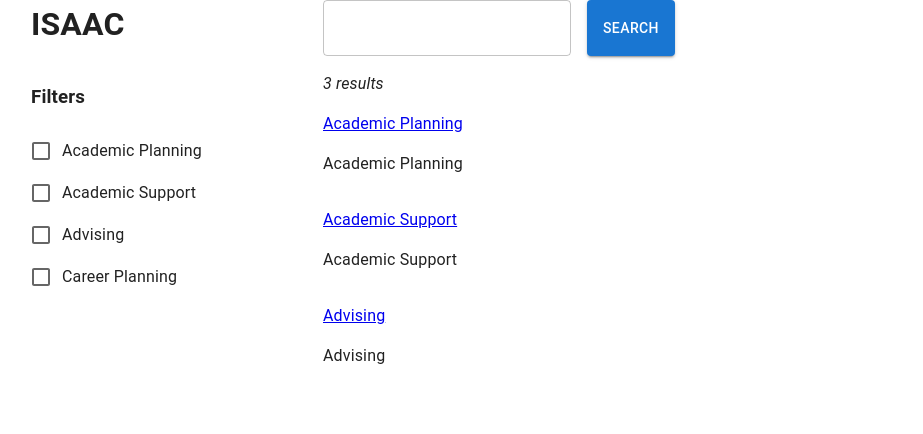
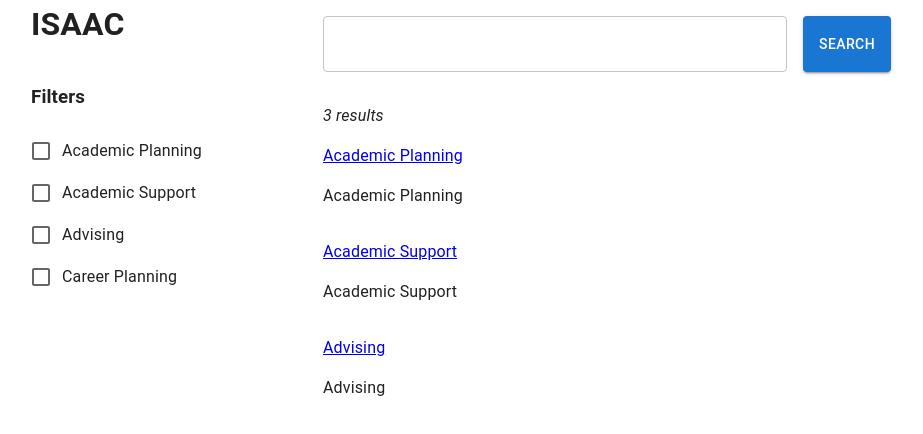
Before and after one commit to regex-capstone/B10-Regex-Capstone, a Next.js app: page /search in a window 1280 px wide. Shown: the top 434 px of the page, without its empty margins (33-956 px from the left). Built offline with nearby package versions, Linux system fonts and the light colour scheme.

Commit message:
Added padding to SearchBar

```diff
--- a/client/SearchBar.tsx
+++ b/client/SearchBar.tsx
@@ -3,8 +3,15 @@ import { Button, Stack, TextField } from "@mui/material";
 export default function SearchBar(props: { query: string | string[] | undefined }) {
   const { query } = props;
   return (
-    <Stack direction={'row'} spacing={2}>
-      <TextField value={query} />
+    <Stack direction={'row'} spacing={2} sx={{
+      paddingTop: 2,
+      paddingBottom: 2,
+      alignItems: 'stretch',
+      justifyContent: 'start'
+    }}>
+      <TextField value={query} sx={{
+        flexGrow: 1,
+      }} />
       <Button variant="contained">Search</Button>
     </Stack>
   )
```
